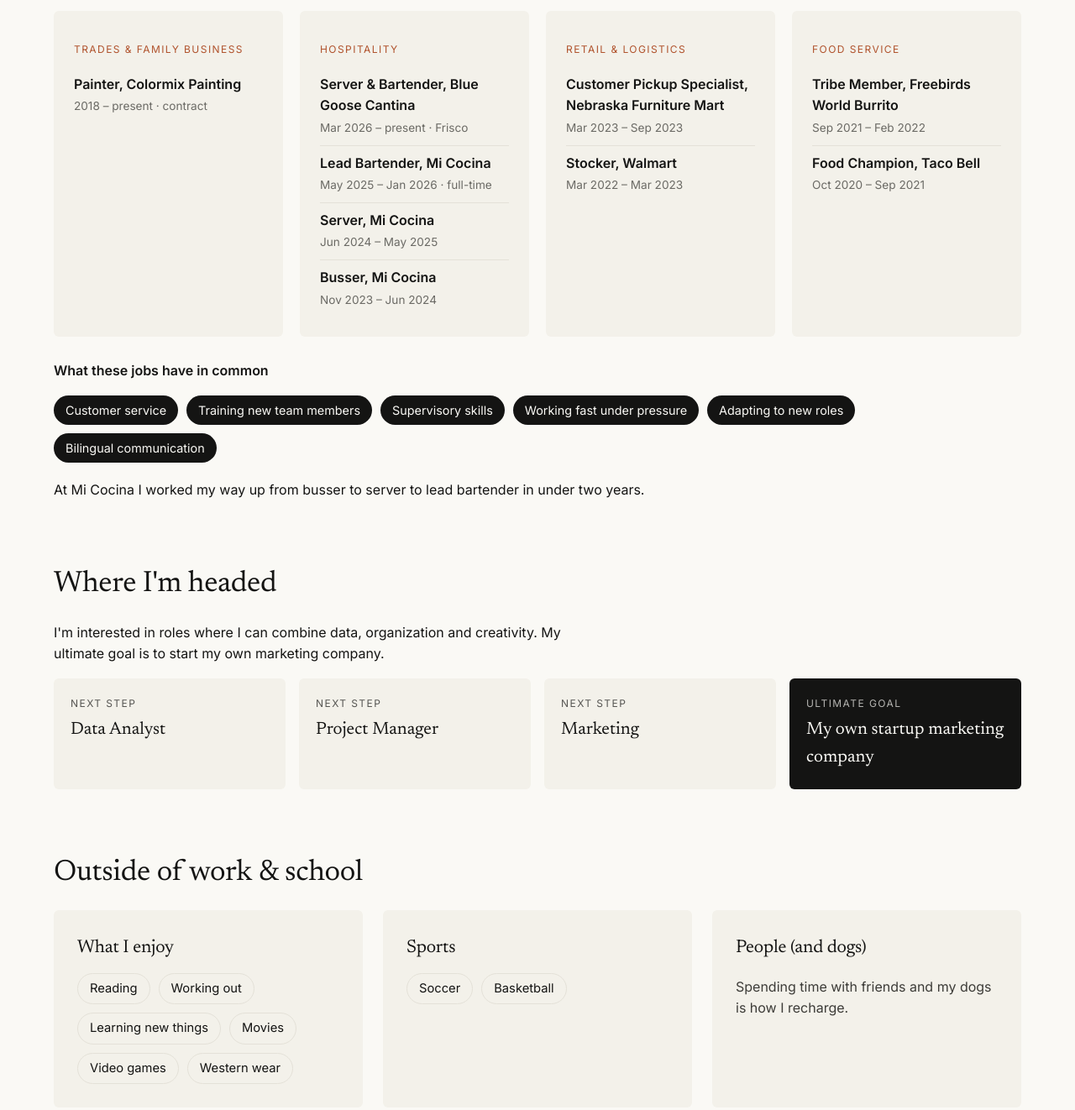
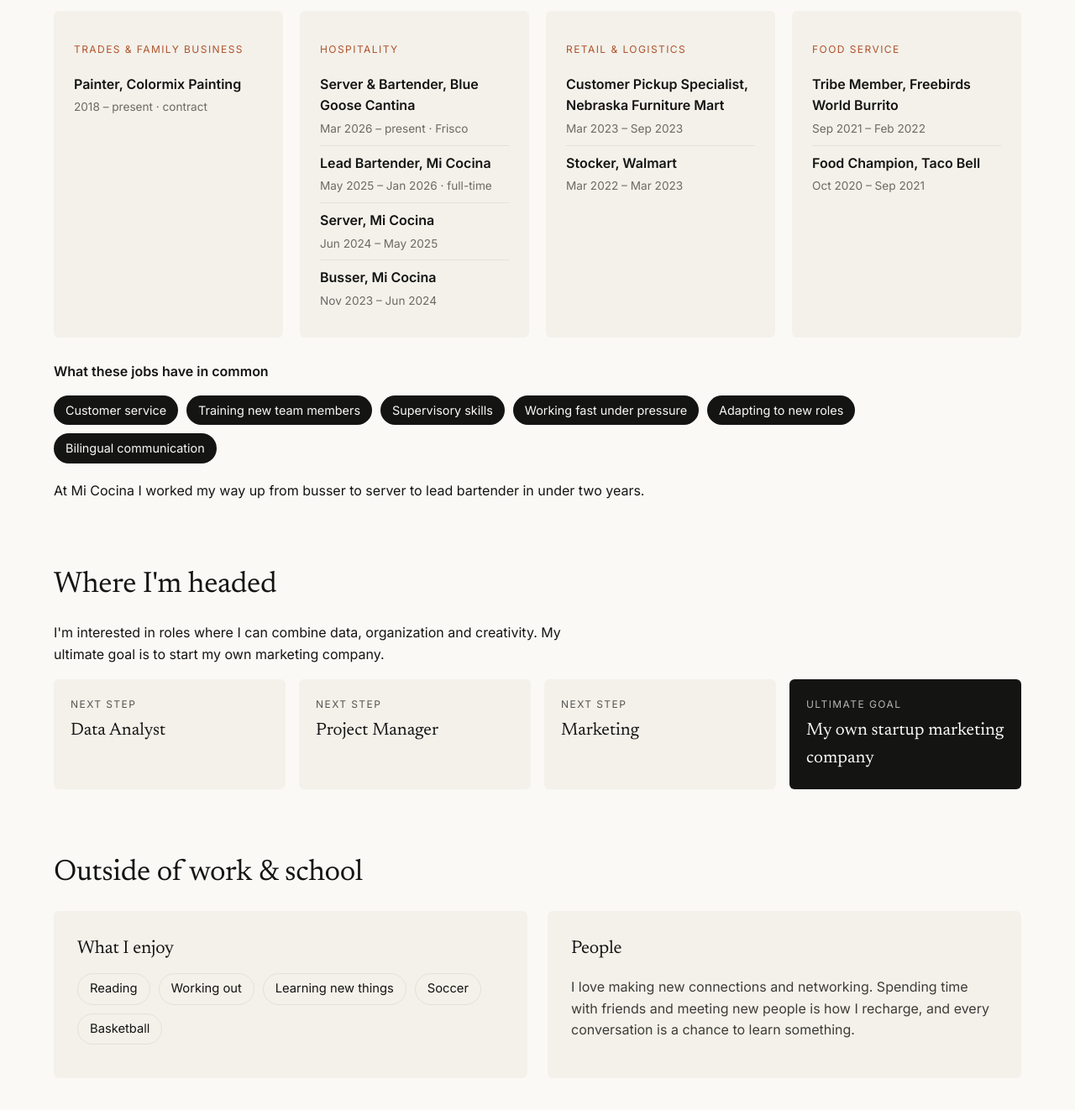
Before and after one commit to SamEmora/SamEmora.github.io, a plain HTML site: page about.html in a window 1280 px wide. Shown: the part 1071-2393 px from the top of the page at 84% size. Drawn offline with Linux system fonts and the light colour scheme.

Commit message:
About Me: spacing under job titles, merge sports into interests, networking
Co-Authored-By: Claude Opus 5.5 <noreply@anthropic.com>

```diff
--- a/about.html
+++ b/about.html
@@ -52,9 +52,8 @@
 
 <h2>Outside of work &amp; school</h2>
 <div class="grid">
-<div class="card"><h3>What I enjoy</h3><div class="tags"><span>Reading</span><span>Working out</span><span>Learning new things</span><span>Movies</span><span>Video games</span><span>Western wear</span></div></div>
-<div class="card"><h3>Sports</h3><div class="tags"><span>Soccer</span><span>Basketball</span></div></div>
-<div class="card"><h3>People (and dogs)</h3><p>Spending time with friends and my dogs is how I recharge.</p></div>
+<div class="card"><h3>What I enjoy</h3><div class="tags"><span>Reading</span><span>Working out</span><span>Learning new things</span><span>Soccer</span><span>Basketball</span></div></div>
+<div class="card"><h3>People</h3><p>I love making new connections and networking. Spending time with friends and meeting new people is how I recharge, and every conversation is a chance to learn something.</p></div>
 </div>
 
 <h2>Community &amp; family</h2>
--- a/style.css
+++ b/style.css
@@ -87,3 +87,4 @@ footer{max-width:1200px;margin:auto;color:var(--muted);padding:32px 24px;border-
 .field li span{font-size:.85rem;color:var(--muted)}
 .skills{display:flex;flex-wrap:wrap;gap:10px;margin-top:16px}
 .skills span{background:var(--ink);color:var(--bg);border-radius:999px;padding:6px 14px;font-size:.9rem}
+.field li span{display:block;margin-top:4px}
```
